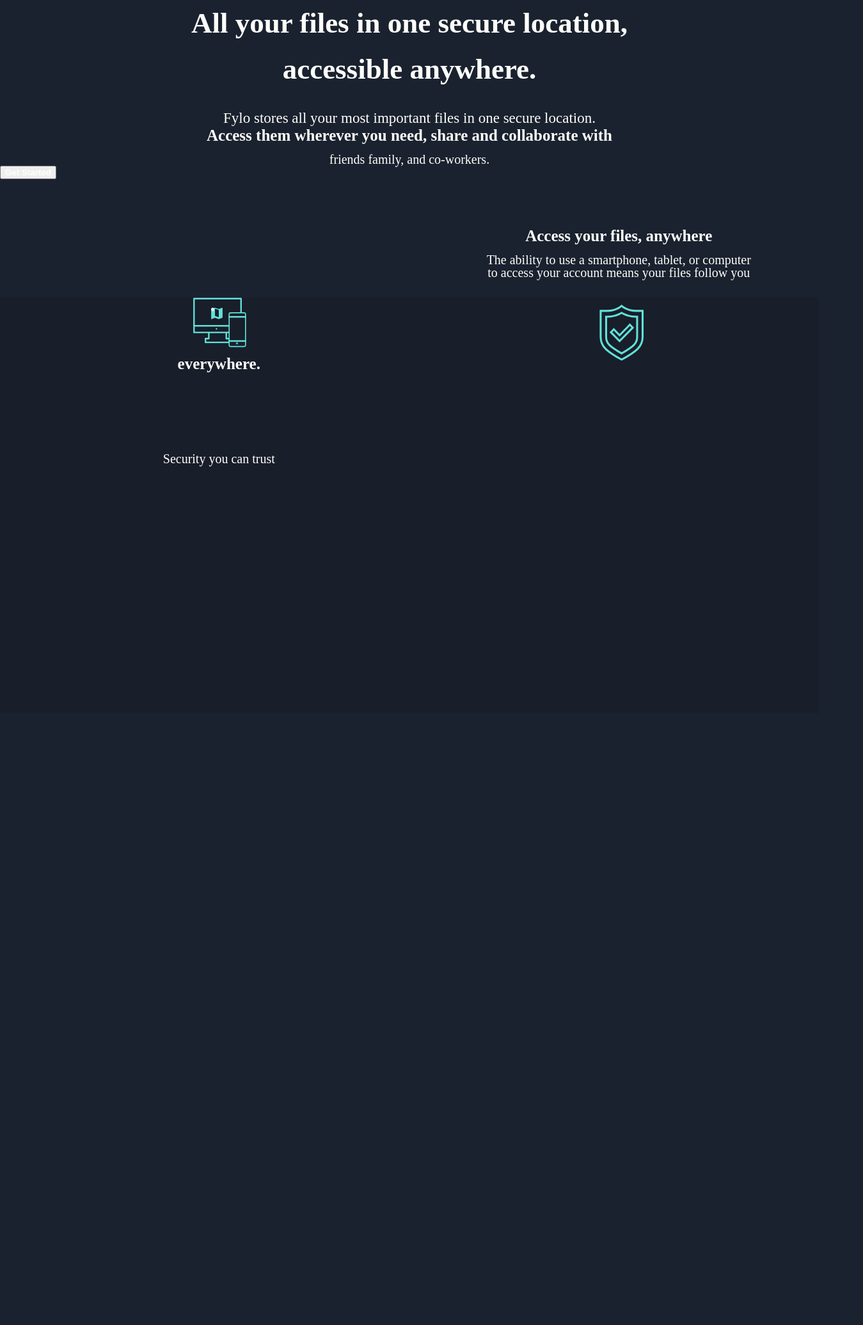
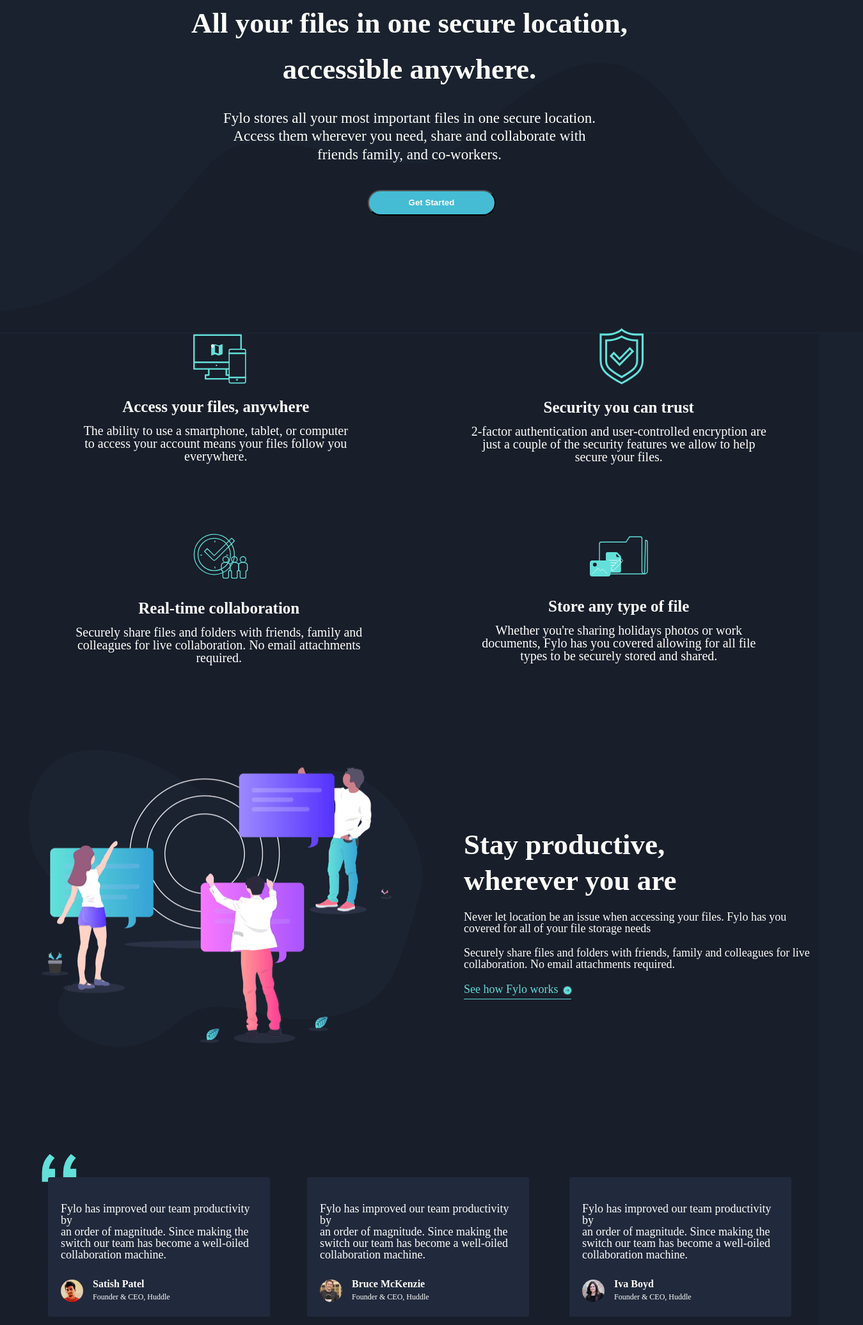
Before and after one commit to lucas-leoni/gryphos, a plain HTML site: page index.html in a window 1280 px wide. Shown: the part 709-2780 px from the top of the page at 64% size, 1349 px wide, since content can reach past the window. Before the commit the page ends 1824 px from the top, so only its background shows below. Drawn offline with Linux system fonts and the light colour scheme.

Commit message:
index.html updated

```diff
--- a/index.html
+++ b/index.html
@@ -6,6 +6,8 @@
   <title>Fylo</title>
   <link rel="stylesheet" href="./assets/styles/custom.css">
   <link rel="stylesheet" href="./assets/styles/reset.css">
+  <link rel="stylesheet" href="https://cdnjs.cloudflare.com/ajax/libs/font-awesome/5.13.0/css/all.min.css">
+  <link rel="shortcut icon" href="./assets/images/favicon-32x32.png">
 </head>
 <body>
 <header>
@@ -20,28 +22,130 @@
     <img class="intro-image" src="./assets/images/illustration-intro.png" alt="intro-image">
     <div class="intro-texto">
         <p class="p-1">All your files in one secure location,</p>
+        <img class="background-img" src="./assets/images/bg-curvy-desktop.svg" alt="background-img">
         <p class="p-2">accessible anywhere.</p>
-        <p class="p-3">Fylo stores all your most important files in one secure location.</p>
-        <p class="p-4">Access them wherever you need, share and collaborate with</p>
-        <p class="p-5">friends family, and co-workers.</p>
+        <p class="p-3">
+            Fylo stores all your most important files in one secure location.<br>Access them wherever you need, share and collaborate with<br>friends family, and co-workers.
+        </p>
     </div>
-    <button class="get-started">
-        Get Started
+    <button class="botao-get">
+        <a class="get-started" href="">Get Started</a>
     </button>
 </section>
 <section class="section-2">
     <div class="access-anywhere">
         <img class="access-anywhere-img" src="./assets/images/icon-access-anywhere.svg" alt="access-anywhere-img">
-        <p class="p-6">Access your files, anywhere</p>
-        <p class="p-7">
-            The ability to use a smartphone, tablet, or computer<br>to access your account means your files follow you
+        <p class="p-4">Access your files, anywhere</p>
+        <p class="p-5">
+            The ability to use a smartphone, tablet, or computer<br>to access your account means your files follow you<br>everywhere.
         </p>
-        <p class="p-8">everywhere.</p>
     </div>
     <div class="security">
         <img class="security-img" src="./assets/images/icon-security.svg" alt="security-img">
-        <p class="p-9">Security you can trust</p>
+        <p class="p-6">Security you can trust</p>
+        <p class="p-7">
+            2-factor authentication and user-controlled encryption are<br>just a couple of the security features we allow to help<br>secure your files.
+        </p>
+    </div>
+    <div class="real-time">
+        <img class="real-time-img" src="./assets/images/icon-collaboration.svg" alt="real-time-img">
+        <p class="p-8">Real-time collaboration</p>
+        <p class="p-9">
+            Securely share files and folders with friends, family and<br>colleagues for live collaboration. No email attachments<br>required.
+        </p>
+    </div>
+    <div class="store">
+        <img class="store-img" src="./assets/images/icon-any-file.svg" alt="store-img">
+        <p class="p-10">Store any type of file</p>
+        <p class="p-11">
+            Whether you're sharing holidays photos or work<br>documents, Fylo has you covered allowing for all file<br>types to be securely stored and shared.
+        </p>
     </div>
 </section>
+<section class="section-3">
+    <img class="stay-img" src="./assets/images/illustration-stay-productive.png" alt="stay-img">
+    <div class="stay">
+        <p class="p-12">
+            Stay productive,<br>wherever you are
+        </p>
+        <p class="p-13">
+            Never let location be an issue when accessing your files. Fylo has you<br>covered for all of your file storage needs
+        </p>
+        <p class="p-14">
+            Securely share files and folders with friends, family and colleagues for live<br>collaboration. No email attachments required.
+        </p>
+        <a class="botao-see" href="">See how Fylo works <img class="arrow" src="./assets/images/icon-arrow.svg" alt="arrow"></a>
+    </div>
+</section>
+<section class="section-4">
+    <img class="aspas" src="./assets/images/bg-quotes.png" alt="aspas">
+    <div class="profile-1">
+        <p class="texto-profile-1">
+            Fylo has improved our team productivity by<br>an order of magnitude. Since making the<br>switch our team has become a well-oiled<br>collaboration machine.
+        </p>
+        <img class="img-profile-1" src="./assets/images/profile-1.jpg" alt="img-profile-1">
+        <p class="p-15">Satish Patel</p>
+        <p class="p-16">Founder & CEO, Huddle</p>
+    </div>
+    <div class="profile-2">
+        <p class="texto-profile-2">
+            Fylo has improved our team productivity by<br>an order of magnitude. Since making the<br>switch our team has become a well-oiled<br>collaboration machine.
+        </p>
+        <img class="img-profile-2" src="./assets/images/profile-2.jpg" alt="img-profile-2">
+        <p class="p-17">Bruce McKenzie</p>
+        <p class="p-18">Founder & CEO, Huddle</p>
+    </div>
+    <div class="profile-3">
+        <p class="texto-profile-3">
+            Fylo has improved our team productivity by<br>an order of magnitude. Since making the<br>switch our team has become a well-oiled<br>collaboration machine.
+        </p>
+        <img class="img-profile-3" src="./assets/images/profile-3.jpg" alt="img-profile-3">
+        <p class="p-19">Iva Boyd</p>
+        <p class="p-20">Founder & CEO, Huddle</p>
+    </div>
+    <div class="get-early">
+        <p class="p-21">Get early access today</p>
+        <p class="p-22">
+            It only takes a minute to sign up and our free starter tier is extremely generous. If you have any<br>questions, our support team would be happy to help you.
+        </p>
+        <div class="form-e-botao">
+            <form action="">
+                <label class="descricao-form" for="email">email@example.com</label>
+                <input class="input-form" id="email" type="text" name="email">
+                <input class="botao-form" type="submit" value="Get Started For Free">
+            </form>
+        </div>
+    </div>
+</section>
+<footer>
+    <div class="logo-e-texto">
+        <img class="logo-2" src="./assets/images/logo.svg" alt="logo-2">
+        <img class="location-img" src="./assets/images/icon-location.svg" alt="location-img">
+        <p class="p-23">
+            Lorem ipsum dolor sit amet, consectetur<br>adipiscing elit, sed do eiusmod tempor<br>incididunt ut labore et dolore magna aliqua
+        </p>
+    </div>
+    <div class="numero-email">
+        <img class="numero-img" src="./assets/images/icon-phone.svg" alt="numero-img">
+        <p class="numero">+1-543-123-4567</p>
+        <img class="email-img" src="./assets/images/icon-email.svg" alt="email-img">
+        <p class="email">example@fylo.com</p>
+    </div>
+    <div class="about-us">
+        <p class="p-24">
+            About Us<br>Jobs<br>Press<br>Blog
+        </p>
+    </div>
+    <div class="contact-us">
+        <p class="p-25">
+            Contact Us<br>Terms<br>Privacy
+        </p>
+    </div>
+    <div class="icones">
+        <i class="fab fa-facebook"></i>
+        <i class="fab fa-twitter"></i>
+        <i class="fab fa-instagram"></i>
+    </div>
+</footer>
 </body>
 </html>
```
